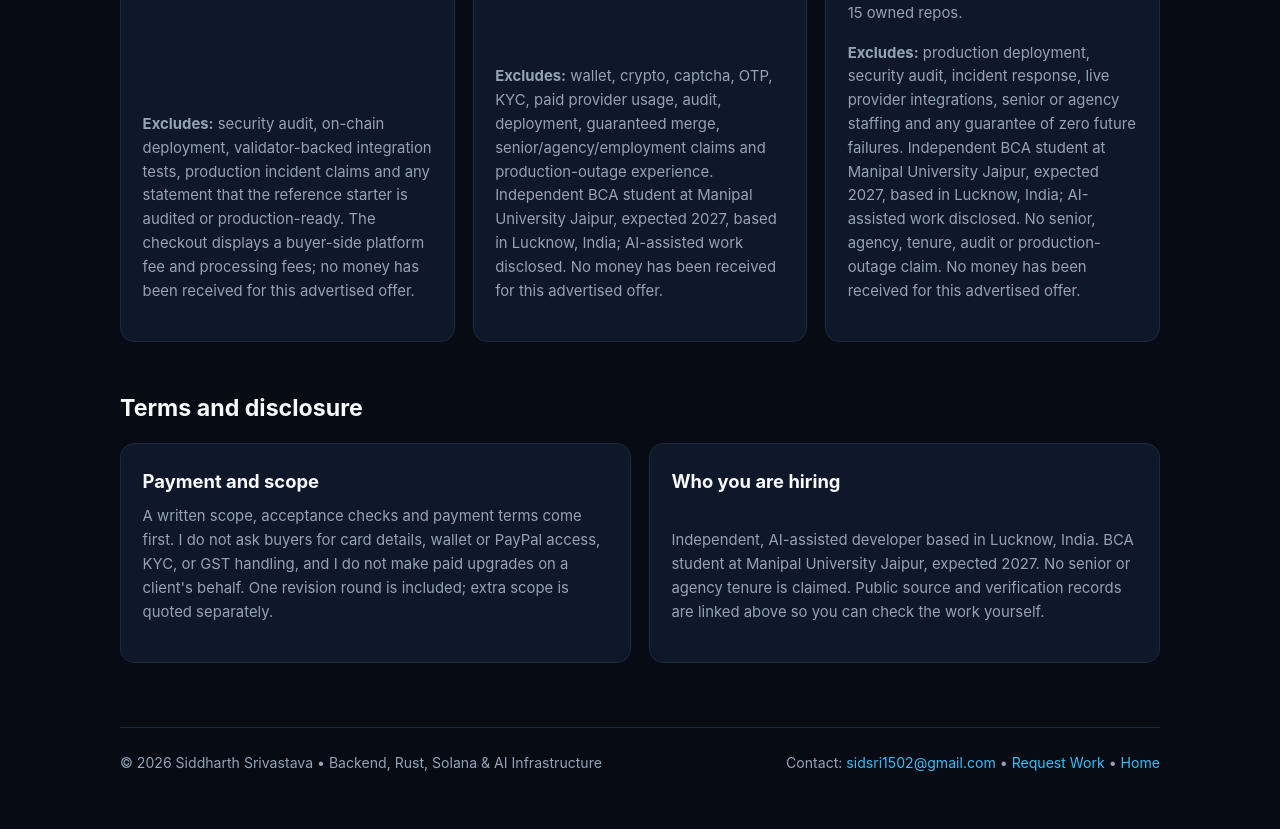
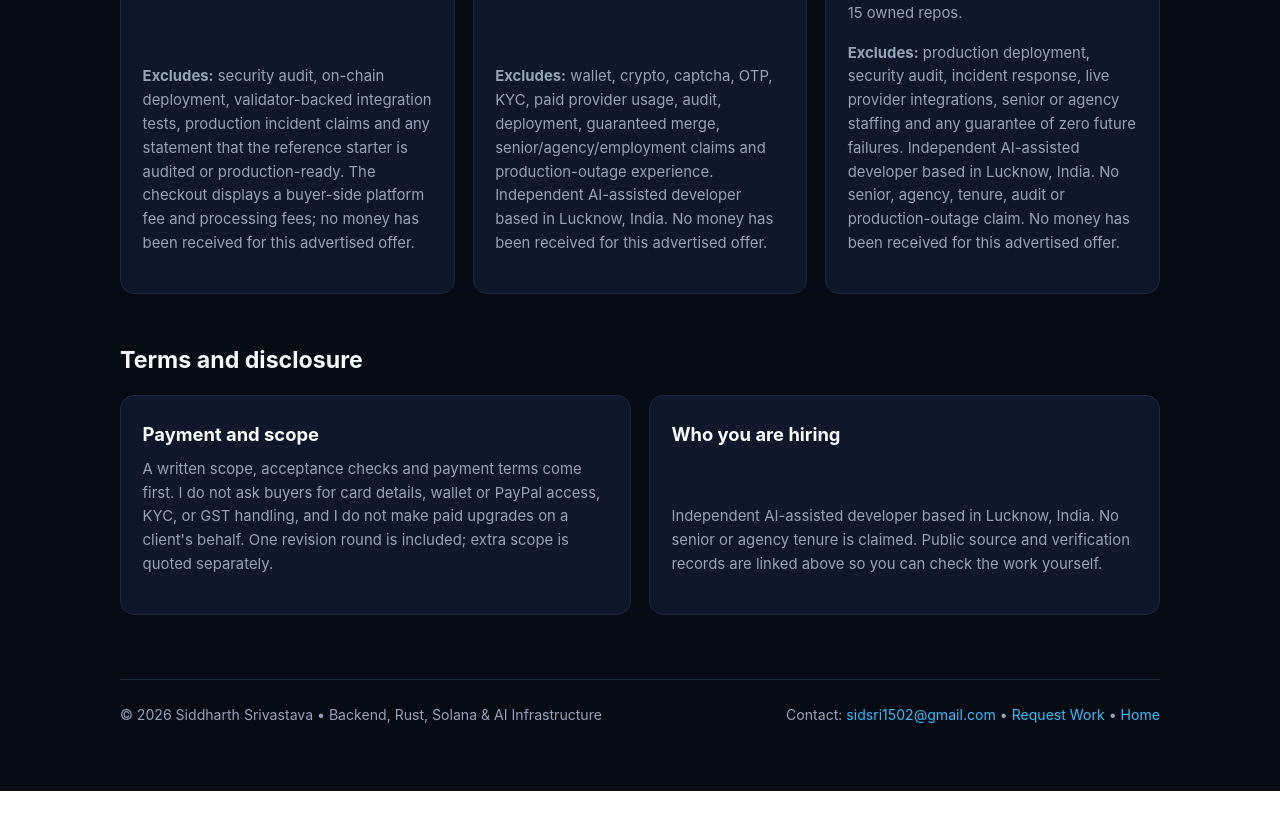
Before and after one commit to sidsri14/sidsri14.github.io, a plain HTML site: page implementation-packages.html in a window 1280 px wide. Shown: the part 2358-3187 px from the top of the page. After the commit the page ends 3149 px from the top, so only its background shows below. Drawn offline with Linux system fonts and the light colour scheme.

Commit message:
Remove student tags from public copy

```diff
--- a/implementation-packages.html
+++ b/implementation-packages.html
@@ -173,9 +173,8 @@
           </div>
           <p>
             <strong>Excludes:</strong> wallet, crypto, captcha, OTP, KYC, paid provider usage, audit, deployment,
-            guaranteed merge, senior/agency/employment claims and production-outage experience. Independent BCA
-            student at Manipal University Jaipur, expected 2027, based in Lucknow, India; AI-assisted work
-            disclosed. No money has been received for this advertised offer.
+            guaranteed merge, senior/agency/employment claims and production-outage experience. Independent
+            AI-assisted developer based in Lucknow, India. No money has been received for this advertised offer.
           </p>
         </article>
 
@@ -201,9 +200,8 @@
           <p>
             <strong>Excludes:</strong> production deployment, security audit, incident response, live provider
             integrations, senior or agency staffing and any guarantee of zero future failures. Independent
-            BCA student at Manipal University Jaipur, expected 2027, based in Lucknow, India; AI-assisted work
-            disclosed. No senior, agency, tenure, audit or production-outage claim. No money has been received
-            for this advertised offer.
+            AI-assisted developer based in Lucknow, India. No senior, agency, tenure, audit or production-outage
+            claim. No money has been received for this advertised offer.
           </p>
         </article>
       </div>
@@ -223,9 +221,8 @@
         <article class="card">
           <h3>Who you are hiring</h3>
           <p>
-            Independent, AI-assisted developer based in Lucknow, India. BCA student at Manipal University
-            Jaipur, expected 2027. No senior or agency tenure is claimed. Public source and verification
-            records are linked above so you can check the work yourself.
+            Independent AI-assisted developer based in Lucknow, India. No senior or agency tenure is claimed.
+            Public source and verification records are linked above so you can check the work yourself.
           </p>
         </article>
       </div>
--- a/offers.json
+++ b/offers.json
@@ -17,7 +17,7 @@
     "@type": "Person",
     "name": "Siddharth Srivastava",
     "identifier": "sidsri14",
-    "description": "Independent AI-assisted developer; BCA student at Manipal University Jaipur, expected 2027; based in Lucknow, India. No senior, agency, tenure, audit or production-outage claims."
+    "description": "Independent AI-assisted developer based in Lucknow, India. No senior, agency, tenure, audit or production-outage claims."
   },
   "itemListElement": [
     {
```
Also changed, not shown: checkout-audit.html (+2 -2 lines), fee-math-calculator.html (+2 -2 lines), request-work.html (+2 -2 lines), llms.txt.
